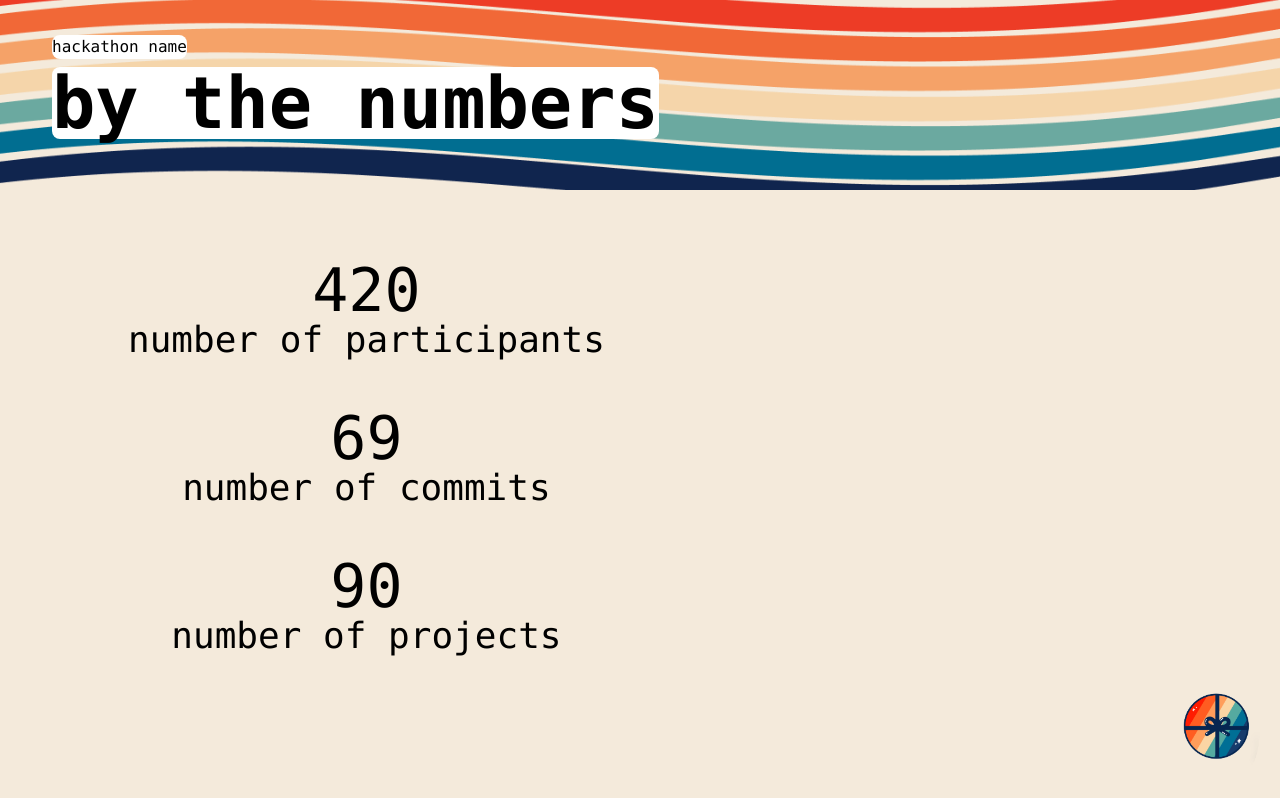
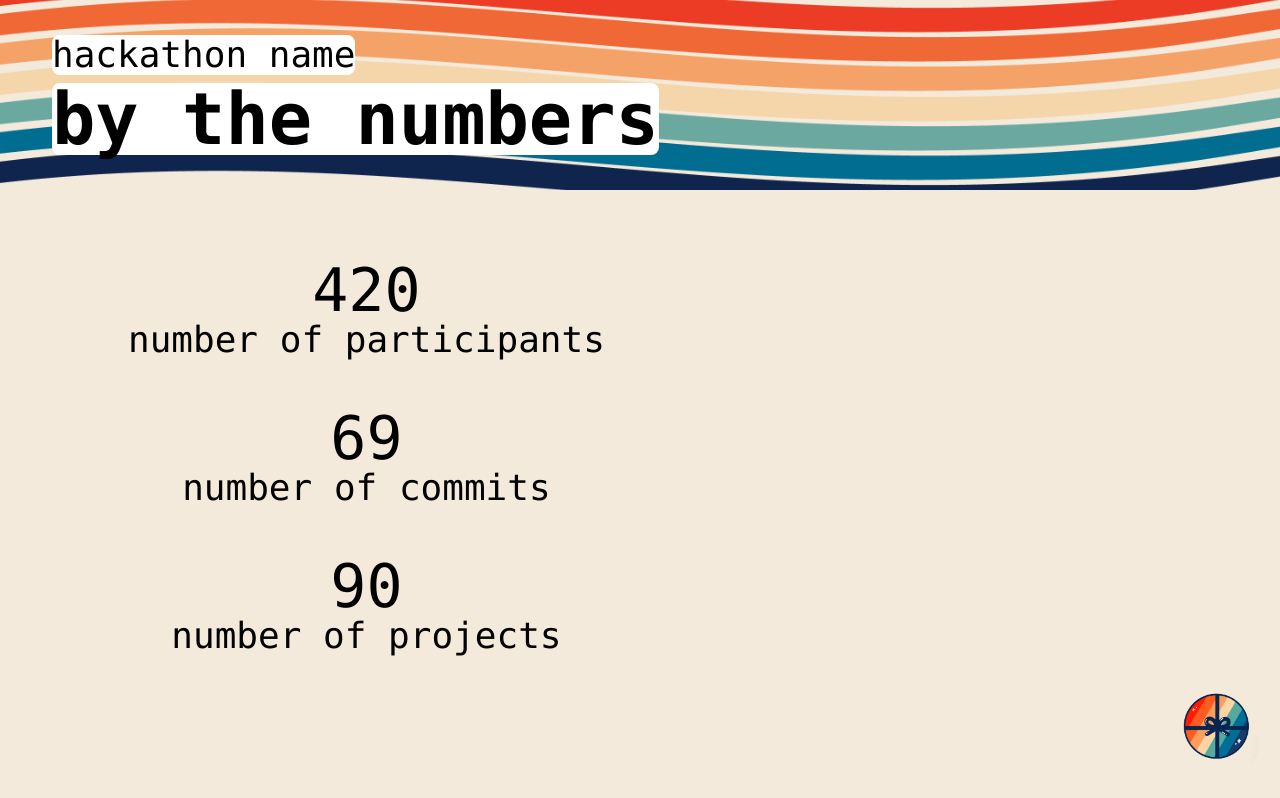
Before and after one commit to ysadamt/hackwrapr, a Next.js app: page /Results in a window 1280 px wide. Built offline with nearby package versions, Linux system fonts and the light colour scheme.

Commit message:
redudant css

```diff
--- a/src/pages/Results.js
+++ b/src/pages/Results.js
@@ -6,7 +6,7 @@ export default function Results(){
             <img src="\hackwrapr_logo 1.png" className="w-32 absolute right-0 bottom-2"/>
             <div className="relative h-1/4 flex flex-wrap overflow-hidden justify-center top-[-10px]">
                 <div className="absolute bottom-[115px] left-12 z-10 h-1/5 w-4/5 flex flex-col mx-1">
-                    <p className="rounded-lg text-4xl bg-white w-fit text-base font-mono">hackathon name</p>
+                    <p className="rounded-lg text-4xl bg-white w-fit font-mono">hackathon name</p>
                     <p className="rounded-lg text-7xl bg-white w-fit font-mono font-bold mt-2">by the numbers</p>
                 </div>
 
```
